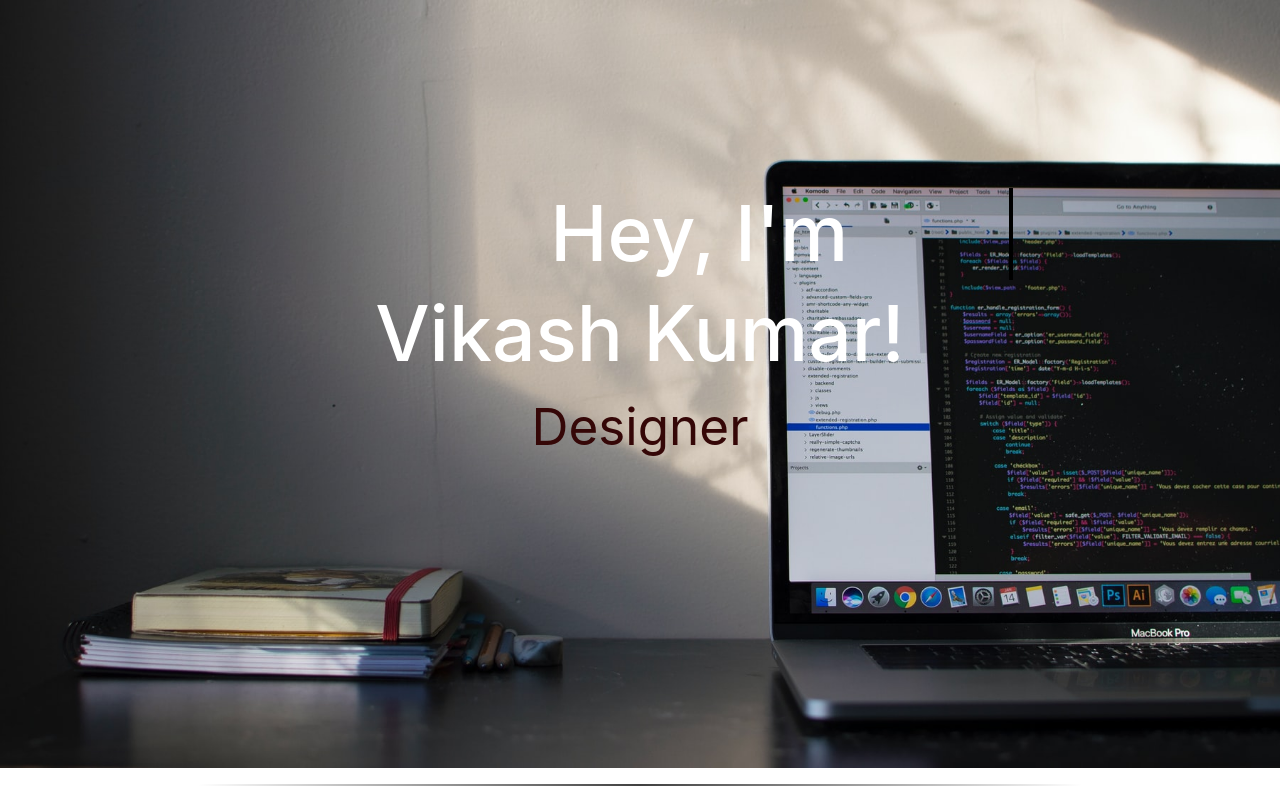
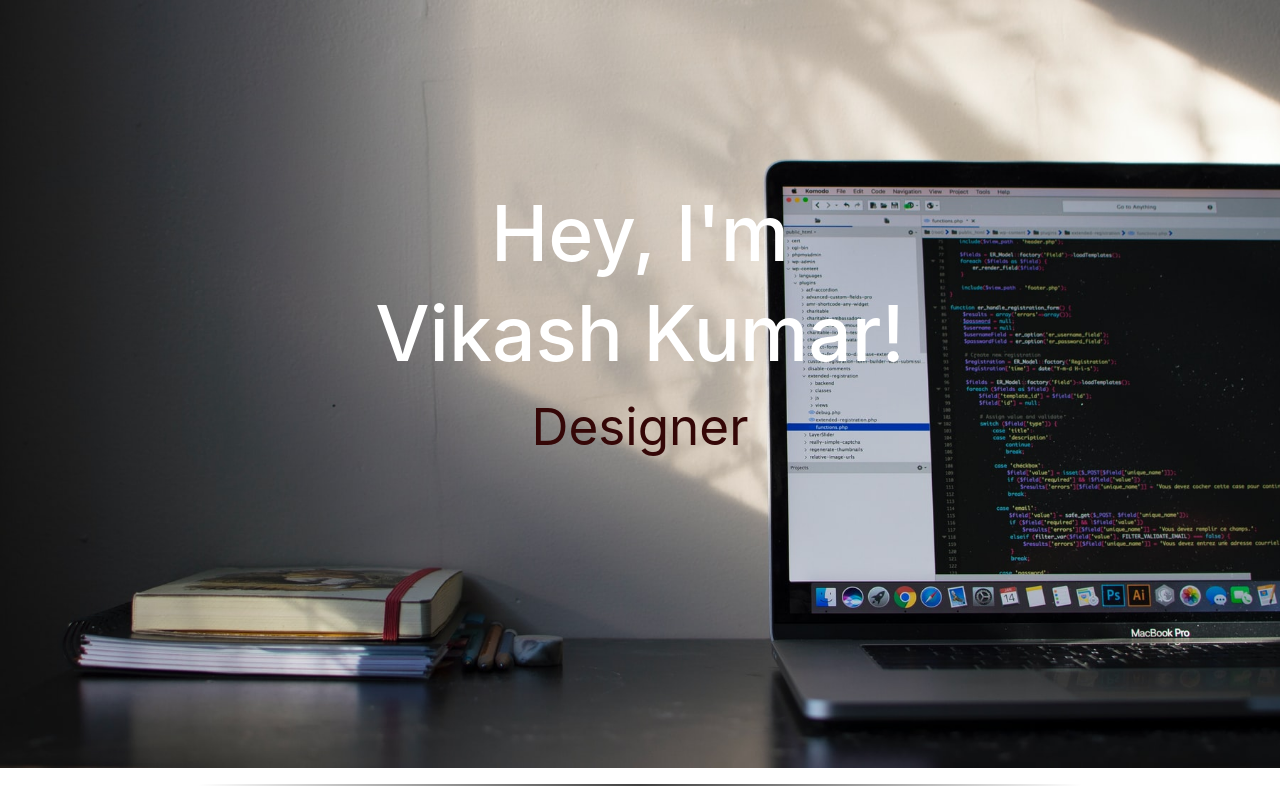
Before and after one commit to Vikashkumar3428/myreactportfolio, a React (Create React App) app: page / in a window 1280 px wide. Shown: the top 800 px of the page. Built offline with nearby package versions, Linux system fonts and the light colour scheme.

Commit message:
animatio

```diff
--- a/src/App.js
+++ b/src/App.js
@@ -18,7 +18,7 @@ function App(props) {
       <div className="HOME col-12 ">
          <div id="target1">
               <div className=" content text-center">
-                    <h1 className="Nameanim">Hey, I'm </h1><h1 >Vikash Kumar!</h1>
+                    <h1 >Hey, I'm </h1><h1 >Vikash Kumar!</h1>
                     <span className="change-content"></span>
               </div>
           </div>
```
